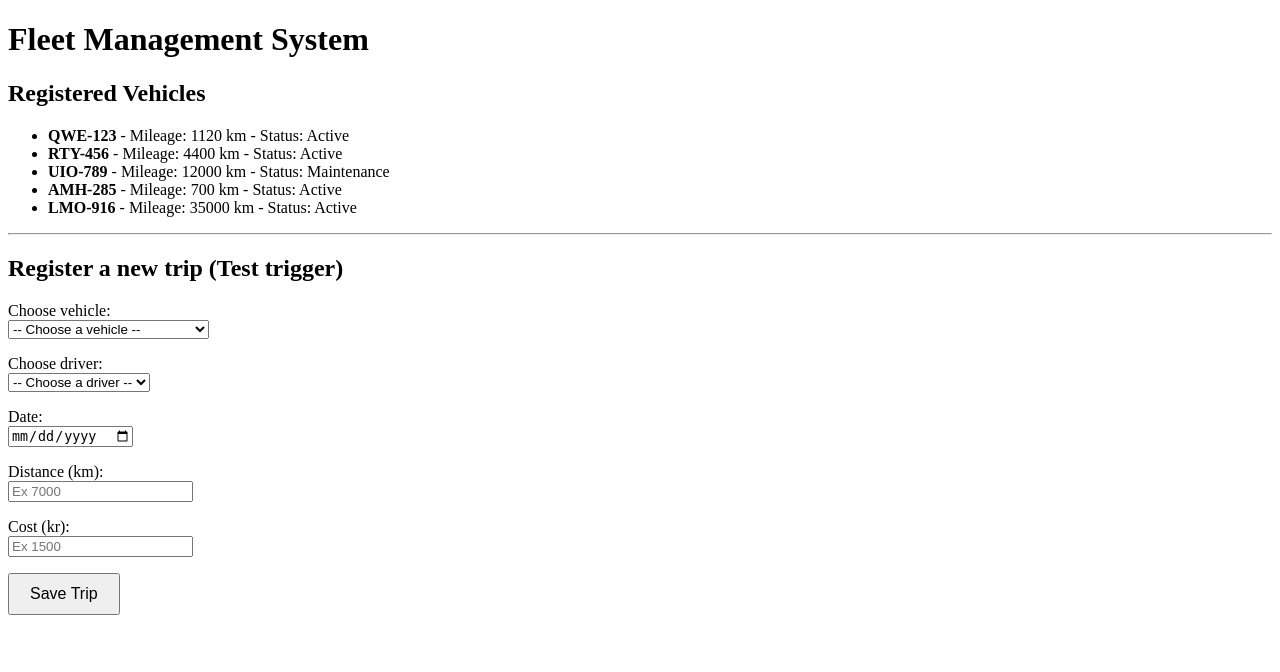
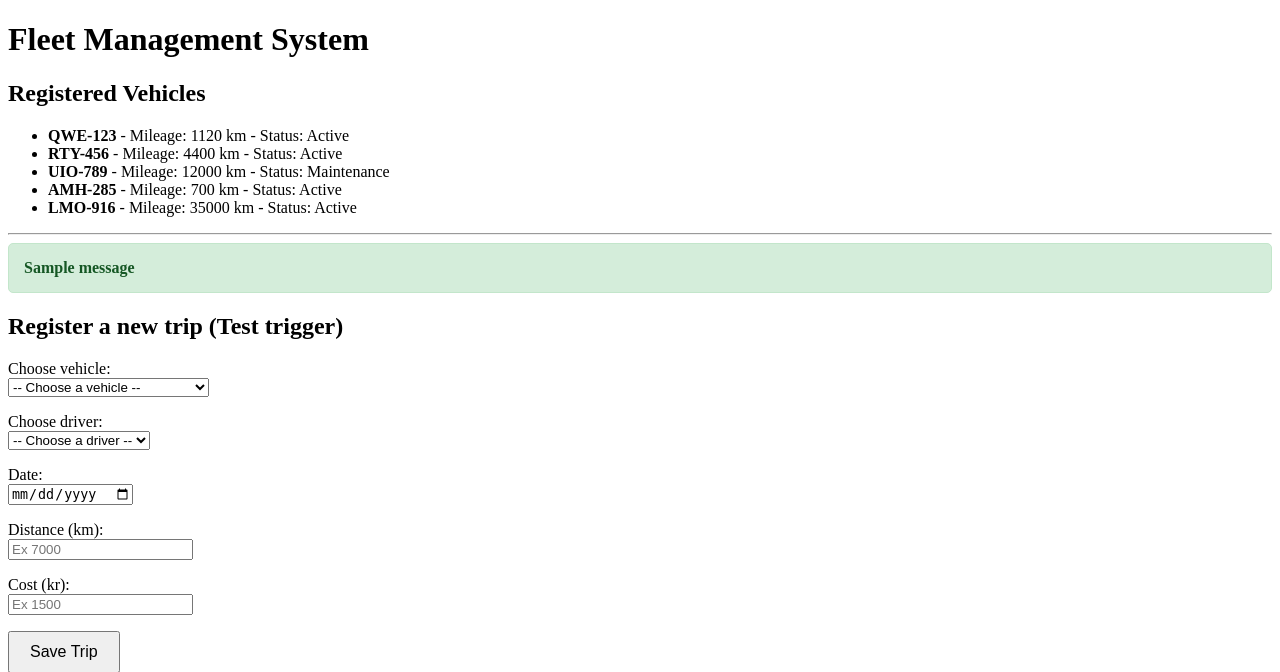
Before and after one commit to Huwa8492/FleetManagementSystem, a Flask app: page / in a window 1280 px wide. Shown: the top 672 px of the page. Run offline with Flask 3, Linux system fonts and the light colour scheme; data comes from the database, SQL or seed files in the repository; both versions use the stored data as it was after the commit; tables that the repository leaves empty hold one stand-in row (values such as "Sample post"); one stand-in notice (Sample message) is shown.

Commit message:
Small changes

```diff
--- a/app.py
+++ b/app.py
@@ -1,7 +1,8 @@
-from flask import Flask, render_template, request, redirect, url_for
+from flask import Flask, render_template, request, redirect, url_for, flash
 import sqlite3
 
 app = Flask(__name__)
+app.secret_key='secret_key_for_flash'
 
 #Connect to the database
 def get_db_connection():
@@ -35,16 +36,13 @@ def add_trip():
         if existing_trip:
             conn.rollback()
             conn.close()
-            return f"""
-            <div style='font-family: Arial; text-align: center; margin-top:50px;'><h1 style='color:red;'>Booking cancelled!</h1>
-            <h3>The chosen driver is already booked the date {date}</h3>
-            <a href='/' style='font-size:20px; text-decoration: none; background: #eee; padding: 10px; border-radius:5px;>Please go back and choose another date/driver</a>
-            </div>
-            '"""
+            flash(f"Booking canceled! Driver is already booked the date: {date}.", "error")
+            return redirect(url_for('index'))
         #If driver is free, add the trip
         conn.execute('INSERT INTO Trips (VehicleID, DriverID, Date, Distance, Cost) VALUES (?, ?, ?, ?, ?)', (vehicle_id, driver_id, date, distance, cost))
 
         conn.commit()
+        flash("Trip booked successfully!", "succes")
 
     except sqlite3.Error as e:
         conn.rollback()
--- a/init_db.py
+++ b/init_db.py
@@ -17,9 +17,9 @@ cur.execute("INSERT INTO Drivers (Name, LicenseType) VALUES (?, ?)", ('Jacob Kar
 cur.execute("INSERT INTO Drivers (Name, LicenseType) VALUES (?, ?)", ('Erik Svensson', 'CE'))
 cur.execute("INSERT INTO Drivers (Name, LicenseType) VALUES (?, ?)", ('Axel Lindgren', 'C'))
 
-cur.execute("INSERT INTO Vehicles (LicensePlate, Mileage, Status) VALUES (?, ?, ?)", ('QWE-123', 15000, 'Active'))
+cur.execute("INSERT INTO Vehicles (LicensePlate, Mileage, Status) VALUES (?, ?, ?)", ('QWE-123', 1000, 'Active'))
 cur.execute("INSERT INTO Vehicles (LicensePlate, Mileage, Status) VALUES (?, ?, ?)", ('RTY-456', 4400, 'Active'))
-cur.execute("INSERT INTO Vehicles (LicensePlate, Mileage, Status) VALUES (?, ?, ?)", ('UIO-789', 125000, 'Maintenance'))
+cur.execute("INSERT INTO Vehicles (LicensePlate, Mileage, Status) VALUES (?, ?, ?)", ('UIO-789', 12000, 'Maintenance'))
 cur.execute("INSERT INTO Vehicles (LicensePlate, Mileage, Status) VALUES (?, ?, ?)", ('AMH-285', 700, 'Active'))
 cur.execute("INSERT INTO Vehicles (LicensePlate, Mileage, Status) VALUES (?, ?, ?)", ('LMO-916', 35000, 'Active'))
 
--- a/templates/index.html
+++ b/templates/index.html
@@ -18,6 +18,24 @@
     </ul>
 
     <hr>
+
+    {% with messages = get_flashed_messages(with_categories=true) %}
+        {% if messages %}
+            {% for category, message in messages %}
+                {% if category == 'error' %}
+
+                <div style ="background-color: #f8d7da; color: #721c24; border: 1px solid #f5c6cb; padding: 15px; margin-bottom: 20px; border-radius: 5px;">
+                <strong> {{ message}}</strong>
+                </div>
+                {% else%}
+                <div style=" background-color: #d4edda; color: #155724; border: 1px solid #c3e6cb; padding: 15px; margin-bottom: 20px; border-radius: 5px;">
+                <strong>{{ message }}</strong>
+                </div>
+                {% endif %}
+
+            {% endfor %}
+        {% endif %}
+    {% endwith %}
 
     <h2>Register a new trip (Test trigger)</h2>
     <form action="/add_trip" method = "POST">
```
Also changed, not shown: fleet.db.
